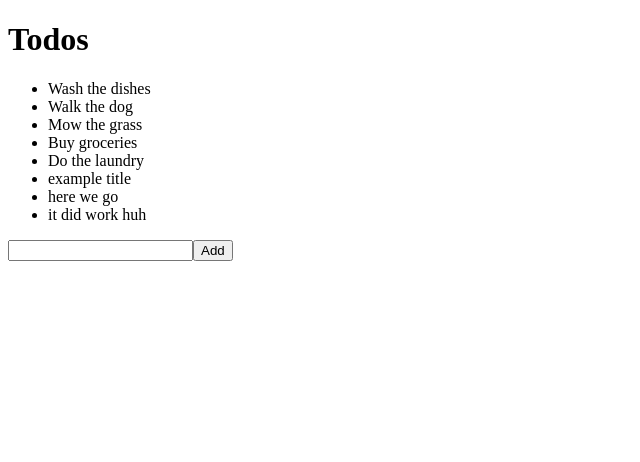
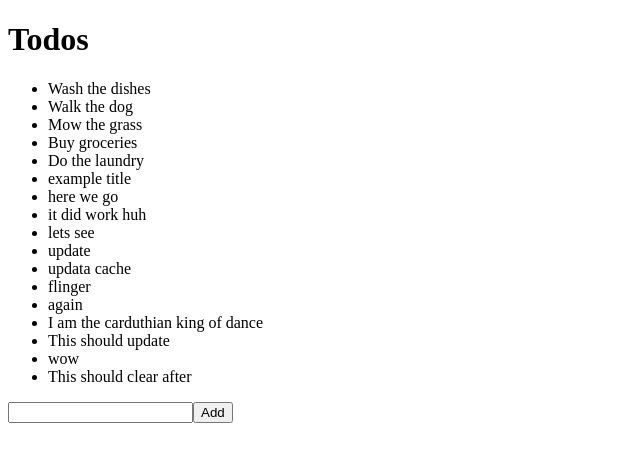
Before and after one commit to FrancisCalizo/JS-Concepts-2020, a React (Create React App) app in the folder use-query-csr/: page / in a window 1280 px wide. Shown: the top 462 px of the page, without its empty margins (0-640 px from the left). Built offline with nearby package versions, Linux system fonts and the light colour scheme; data requests are answered from the project's data file; the HTML template or start-up script is replaced by a standard one.

Commit message:
useMutation with query Invalidation implemented

```diff
--- a/use-query-csr/db.json
+++ b/use-query-csr/db.json
@@ -39,6 +39,51 @@
       "title": "it did work huh",
       "completed": false,
       "id": 8
+    },
+    {
+      "title": "lets see",
+      "completed": false,
+      "id": 9
+    },
+    {
+      "title": "update",
+      "completed": false,
+      "id": 10
+    },
+    {
+      "title": "updata cache",
+      "completed": false,
+      "id": 11
+    },
+    {
+      "title": "flinger",
+      "completed": false,
+      "id": 12
+    },
+    {
+      "title": "again",
+      "completed": false,
+      "id": 13
+    },
+    {
+      "title": "I am the carduthian king of dance",
+      "completed": false,
+      "id": 14
+    },
+    {
+      "title": "This should update",
+      "completed": false,
+      "id": 15
+    },
+    {
+      "title": "wow",
+      "completed": false,
+      "id": 16
+    },
+    {
+      "title": "This should clear after",
+      "completed": false,
+      "id": 17
     }
   ]
 }
--- a/use-query-csr/src/components/AddTodo.js
+++ b/use-query-csr/src/components/AddTodo.js
@@ -1,5 +1,5 @@
 import React, { useState } from 'react';
-import { useMutation } from 'react-query';
+import { useMutation, queryCache } from 'react-query';
 
 const addTodo = async ({ input }) => {
   let todo = {
@@ -7,7 +7,6 @@ const addTodo = async ({ input }) => {
     completed: false,
   };
 
-  console.log('wroking');
   const res = await fetch('http://localhost:3001/todos', {
     method: 'POST',
     headers: {
@@ -21,15 +20,20 @@ const addTodo = async ({ input }) => {
 
 const AddTodo = () => {
   const [input, setInput] = useState('');
-  const [mutate] = useMutation(addTodo);
+  const [mutate] = useMutation(addTodo, {
+    onSuccess: () => queryCache.invalidateQueries('todos'),
+  });
 
   const onAddTodo = async (e) => {
     e.preventDefault();
 
-    try {
-      await mutate({ input });
-    } catch (err) {
-      console.log(err);
+    if (input) {
+      try {
+        await mutate({ input });
+        setInput('');
+      } catch (err) {
+        console.log(err);
+      }
     }
   };
 
```
Also changed, not shown: 1 other file (tests, documents, lock files or other folders).
